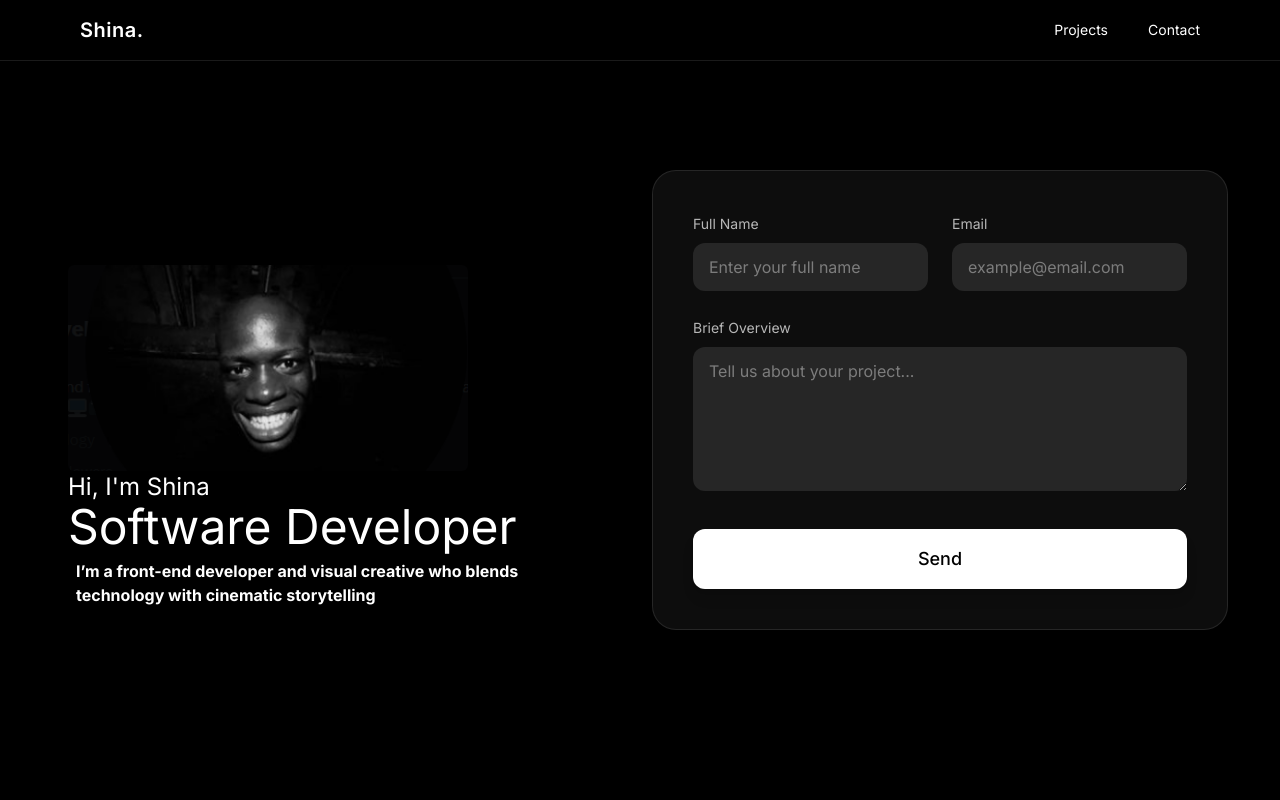
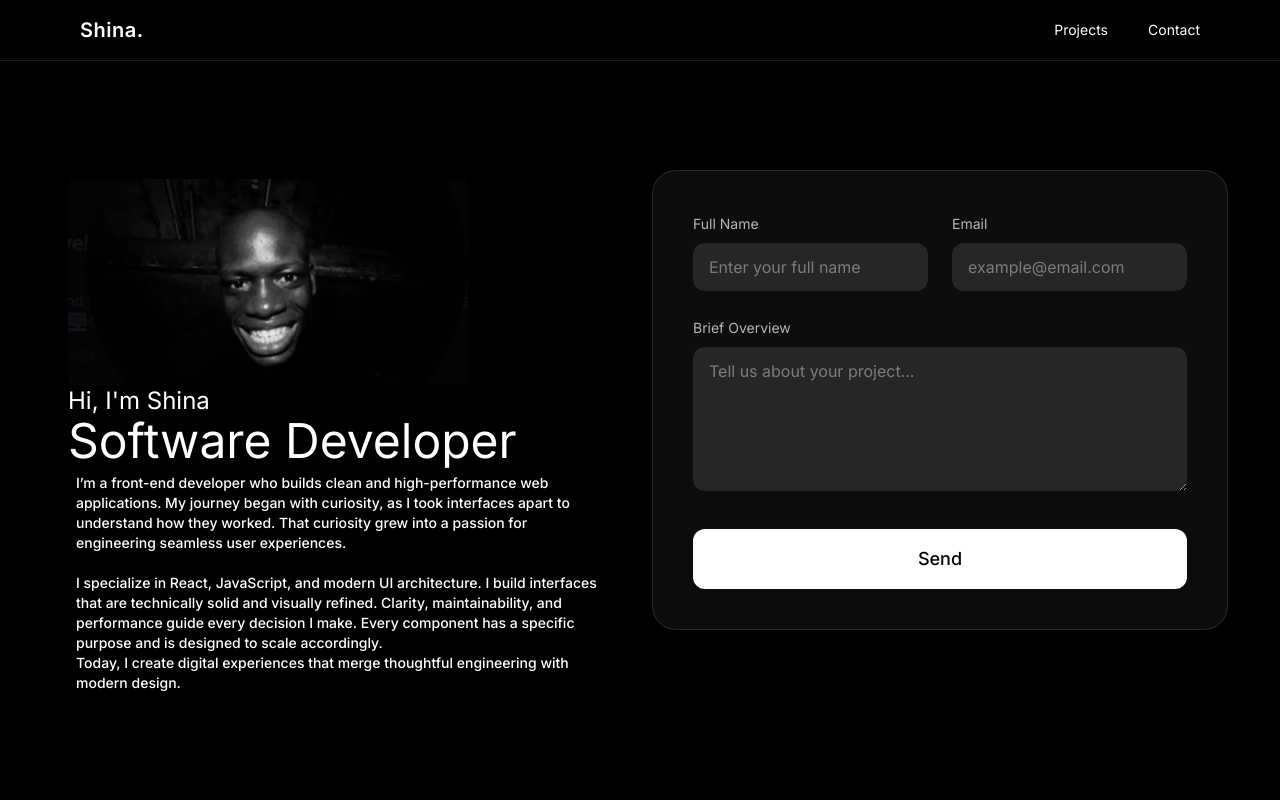
Before and after one commit to ShinzDev/versionone, a Next.js app: page / in a window 1280 px wide. Shown: the top 800 px of the page. Built offline with nearby package versions, Linux system fonts and the light colour scheme.

Commit message:
bio updated

```diff
--- a/components/hero.jsx
+++ b/components/hero.jsx
@@ -20,11 +20,17 @@ export default function Hero() {
   return (
     <section
       id="home"
-      className="min-h-screen w-full bg-black text-white grid grid-cols-1 md:grid-cols-2  sm:grid-cols-2 items-center  justify-center px-10"
+      className="min-h-screen w-full bg-black text-white grid grid-cols-1
+      md:grid-cols-2  sm:grid-cols-2 items-center  justify-center px-10"
     >
       {profile.map((p, index) => {
         return (
           <div className="text-left p-7"  key={index}>
+            <motion.div
+              initial={{ opacity: 0, y: 20 }}
+              whileInView={{ opacity: 1, y: 0 }}
+              transition={{ duration: 0.6 }}
+            >
             <Image
               src={p.img}
               width={400}
@@ -34,12 +40,24 @@ export default function Hero() {
             />
             <h1 className="text-2xl">  Hi, I'm Shina</h1>
             <h1 className="text-5xl">{p.profession}</h1>
-            <div className="bg-black text-white font-bold rounded-md p-2 hover:bg-white hover:text-black transition">
-              <p>
-                I’m a front-end developer and visual creative who blends
-                technology with cinematic storytelling{"                     "}
+            <div className="bg-black    text-white font-medium rounded-md text-pretty
+              px-2 py-2 hover:bg-white hover:text-black   transition duration-500">
+              <p className="text-sm">
+                I’m a front-end developer who builds clean and high-performance web applications.
+                My journey began with curiosity, as I took interfaces apart to understand how they worked.
+                That curiosity grew into a passion for engineering seamless user experiences.
+
+                                <br/>                 <br/>
+                I specialize in React, JavaScript, and modern UI architecture.
+                I build interfaces that are technically solid and visually refined.
+                Clarity, maintainability, and performance guide every decision I make.
+                Every component has a specific purpose and is designed to scale accordingly.
+                <br/>
+                Today, I create digital experiences that merge thoughtful engineering with modern design.
+                {" "}
               </p>{" "}
             </div>
+              </motion.div>
           </div>
         );
       })}
@@ -51,7 +69,8 @@ export default function Hero() {
               initial={{ opacity: 0, y: 20 }}
               whileInView={{ opacity: 1, y: 0 }}
               transition={{ duration: 0.6 }}
-              className="bg-white/5 backdrop-blur-xl border border-white/10 rounded-3xl p-8 md:p-10 shadow-2xl"
+              className="bg-white/5 backdrop-blur-xl border border-white/10
+              rounded-3xl p-8 md:p-10 shadow-2xl"
             >
               {/* Full Name + Email */}
               <div className="grid md:grid-cols-2 gap-6 mb-6">
```
